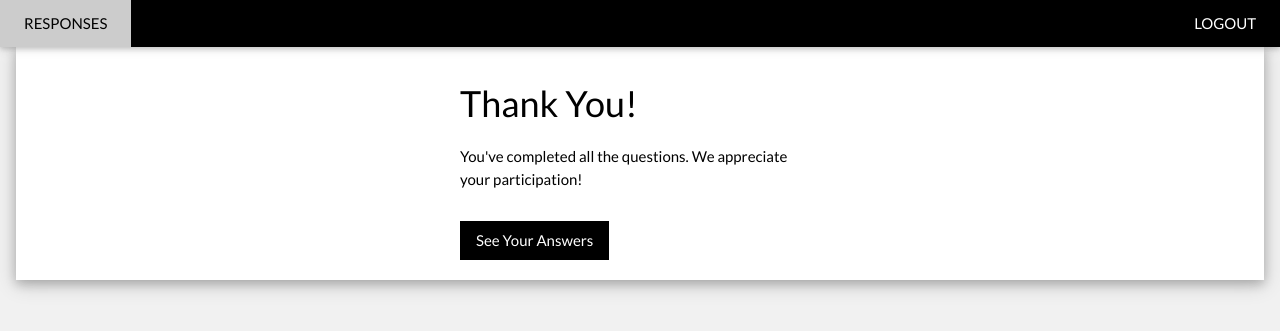
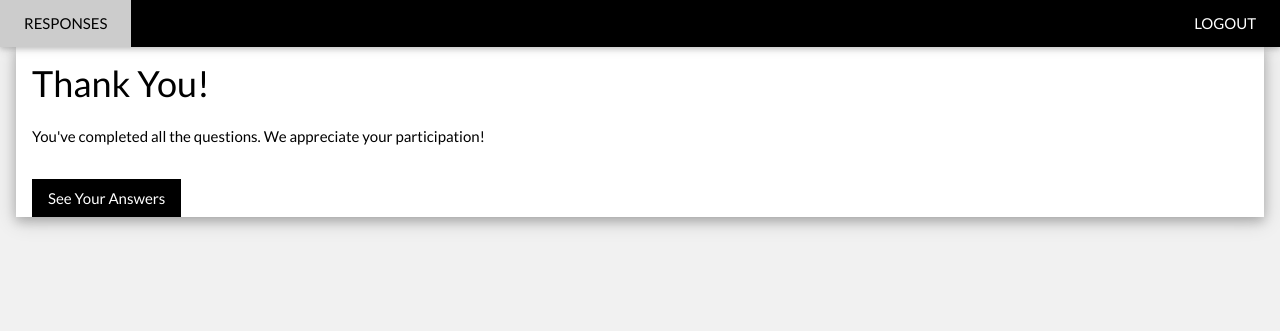
Before and after one commit to oliviajain/journal, a Flask app: template templates/thanks.html in a window 1280 px wide. Shown: the top 331 px of the page. Run offline with Flask 2, Linux system fonts and the light colour scheme; the template is opened without the code that fills it, so the values that code supplies are empty.

Commit message:
Full width and tab

```diff
--- a/static/stylesheet.css
+++ b/static/stylesheet.css
@@ -32,12 +32,3 @@ h1, h2, h3, h4, h5, h6, p, a, span, div, input, button, label {
     background-color: #004494;
     transform: scale(1);
 }
-
-/* Form container styles */
-.form-container {
-  width: 50%;
-  max-width: 400px;
-  margin: 0 auto;
-  padding: 20px;
-  display: block;
-}
--- a/templates/thanks.html
+++ b/templates/thanks.html
@@ -15,7 +15,7 @@
 <div class="w3-top">
   <div class="w3-bar w3-black w3-card">
     <a class="w3-bar-item w3-button w3-padding-large" href="{{ url_for('view_answers', user_id=user.id) }}">RESPONSES</a>
-    <a class="w3-bar-item w3-button w3-padding-large w3-right" href="/home">LOGOUT</a>
+    <a class="w3-bar-item w3-button w3-padding-large w3-right" href="/">LOGOUT</a>
   </div>
 </div>
 
--- a/templates/view_answers.html
+++ b/templates/view_answers.html
@@ -15,7 +15,7 @@
 <div class="w3-top">
   <div class="w3-bar w3-black w3-card">
     <a class="w3-bar-item w3-button w3-padding-large" href="{{ url_for('questions', user_id=user.id) }}">NEXT QUESTION</a>
-    <a class="w3-bar-item w3-button w3-padding-large w3-right" href="/home">LOGOUT</a>
+    <a class="w3-bar-item w3-button w3-padding-large w3-right" href="/">LOGOUT</a>
   </div>
 </div>
 
```
